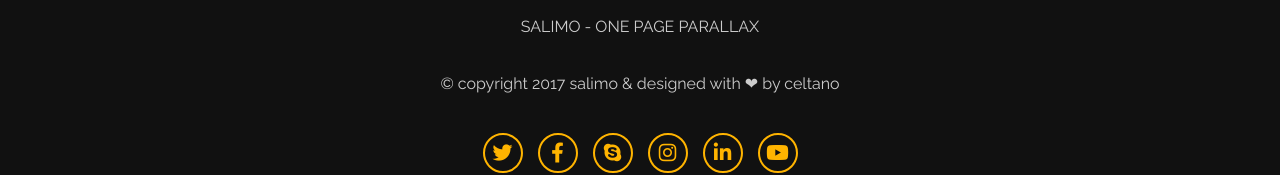
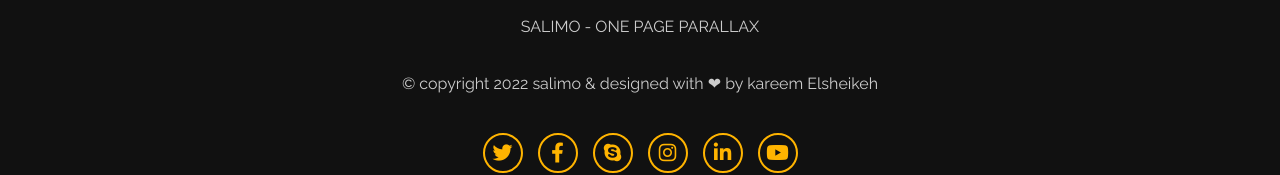
Before and after one commit to kareemramzy/salimo, a plain HTML site: page index.html in a window 1280 px wide. Shown: the part 5933-6108 px from the top of the page. Drawn offline with Linux system fonts and the light colour scheme; files whose address does not match are found by name.

Commit message:
Update index.html

```diff
--- a/index.html
+++ b/index.html
@@ -303,7 +303,7 @@
     <div class="footer">
         <div class="container">
             <span>SALIMO - ONE PAGE PARALLAX</span>
-            <span>© copyright 2017 salimo & designed with ❤ by celtano</span>
+            <span>© copyright 2022 salimo & designed with ❤ by kareem Elsheikeh</span>
             <div class="social">
                 <ul>
                     <li><i class="fab fa-twitter"></i></li>
```
